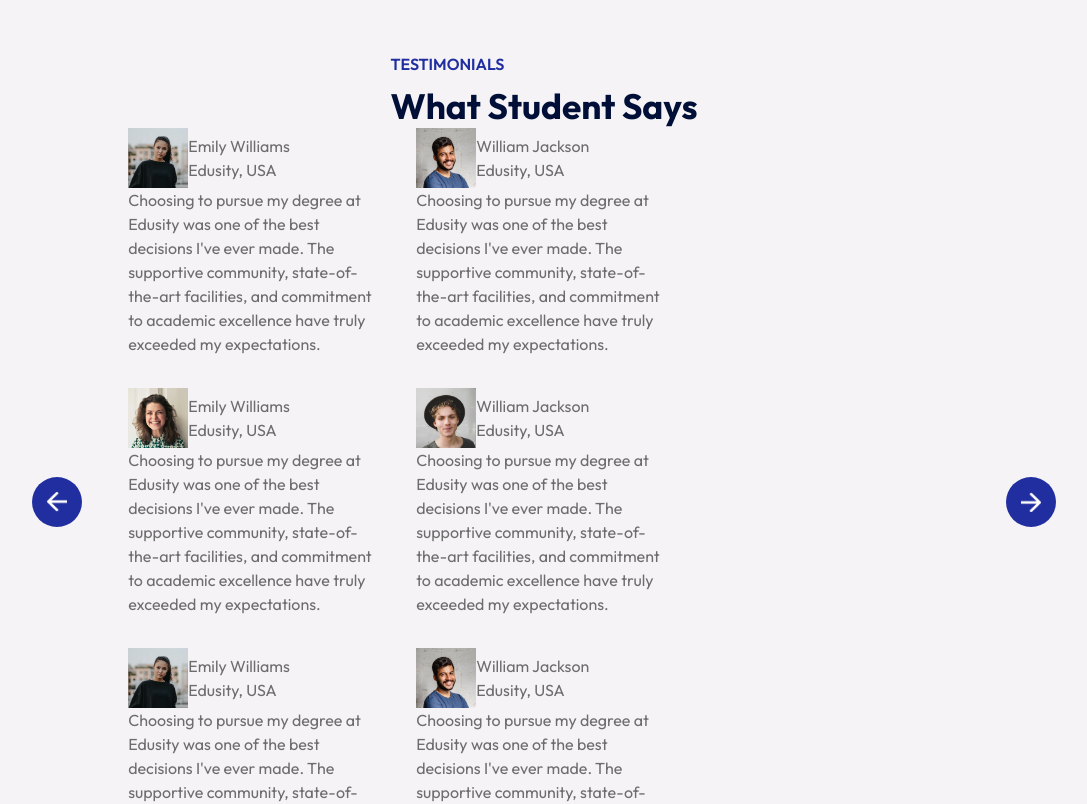
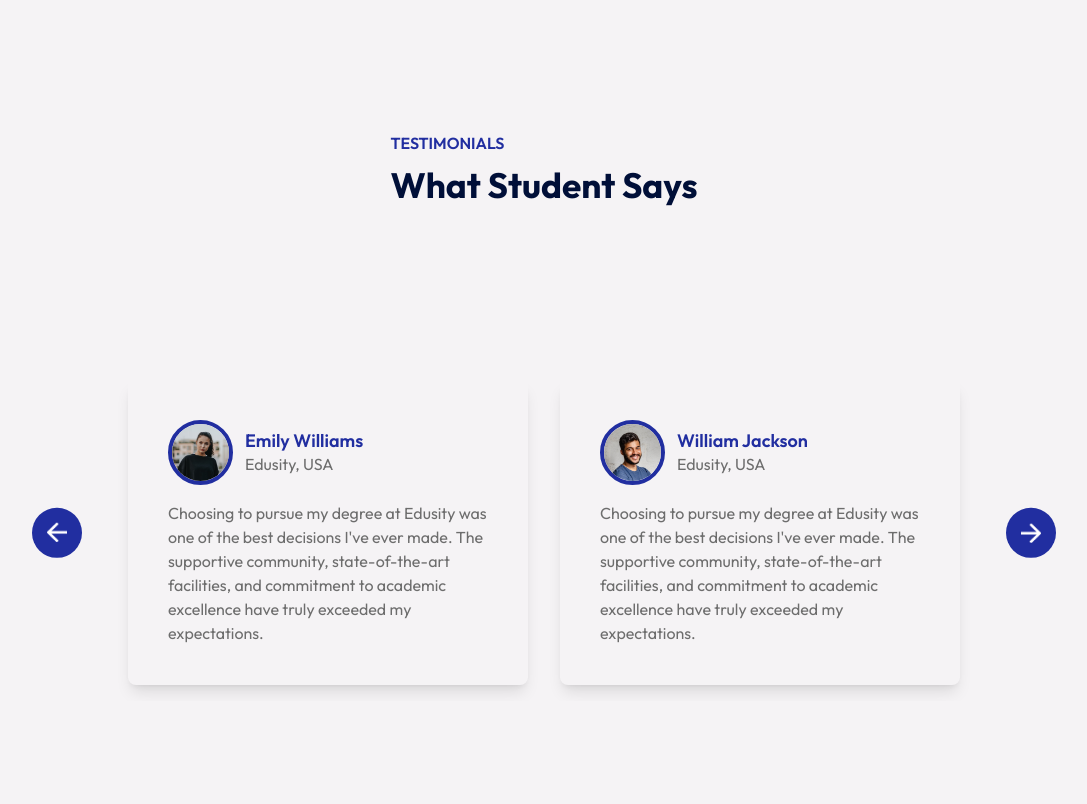
Before and after one commit to itunumide/edusity-clone, a React (Vite) app: page / in a window 1280 px wide. Shown: the part 2900-3704 px from the top of the page, without its empty margins (96-1183 px from the left). Built offline with nearby package versions, Linux system fonts and the light colour scheme.

Commit message:
added new codes

```diff
--- a/src/components/Testimonials.jsx
+++ b/src/components/Testimonials.jsx
@@ -55,23 +55,32 @@ const Testimonials = () => {
   return (
     <div className="w-full min-h-[90vh] text-grey flex  items-center justify-around flex-col">
       <Heading p={"TESTIMONIALS"} h2={"What Student Says"} />
-      <div className="flex items-center justify-between  w-[80vw] ">
-        <div className="w-[50px] h-[50px] flex items-center justify-center  rounded-[50%] bg-blue">
+      <div className="flex items-center justify-between relative w-[80vw] px-20">
+        <div className="w-[50px] p-[15px] absolute top-1/2 cursor-pointer translate-y-[-50%] left-0 right-auto rounded-[50%] bg-blue">
           <img src={prevArrow} alt=" prev arrow" className="w-5 " />
         </div>
-        <div className="flex flex-wrap flex-[.9]  gap-[2rem]">
+        <div className="w-[50px] p-[15px] absolute top-1/2 cursor-pointer translate-y-[-50%] right-0 rounded-[50%] bg-blue">
+          <img src={nextArrow} alt="next arrow" className="w-5 " />
+        </div>
+        <div className="overflow-hidden ">
+          <div className="flex overflow-x-hidden w-[300%] p-4 transition-all gap-8">
             {studentsTestimonials.map((student, index) => (
-            <div key={index} className=" max-w-[20vw]">
-              <div className="flex items-center">
-                <div className="w-[60px]">
+              <div
+                key={index}
+                className=" rounded-lg p-10 w-1/2 flex flex-col gap-4  shadow-lg"
+              >
+                <div className="flex items-center gap-3 ">
+                  <div className="w-[65px] border-[4px] rounded-[50%] border-blue">
                     <img
                       src={student.image}
                       alt="profile image"
-                    className="w-full"
+                      className="w-full rounded-[50%] bg-cover bg-center"
                     />
                   </div>
                   <div>
-                  <h3>{student.name}</h3>
+                    <h3 className="text-blue font-semibold text-lg leading-tight">
+                      {student.name}
+                    </h3>
                     <p>{student.school}</p>
                   </div>
                 </div>
@@ -79,8 +88,6 @@ const Testimonials = () => {
               </div>
             ))}
           </div>
-        <div className="w-[50px] h-[50px] flex items-center justify-center  rounded-[50%] bg-blue">
-          <img src={nextArrow} alt="next arrow" className="w-5 " />
         </div>
       </div>
     </div>
```
Lines whose indentation alone changed are shown as unchanged.
